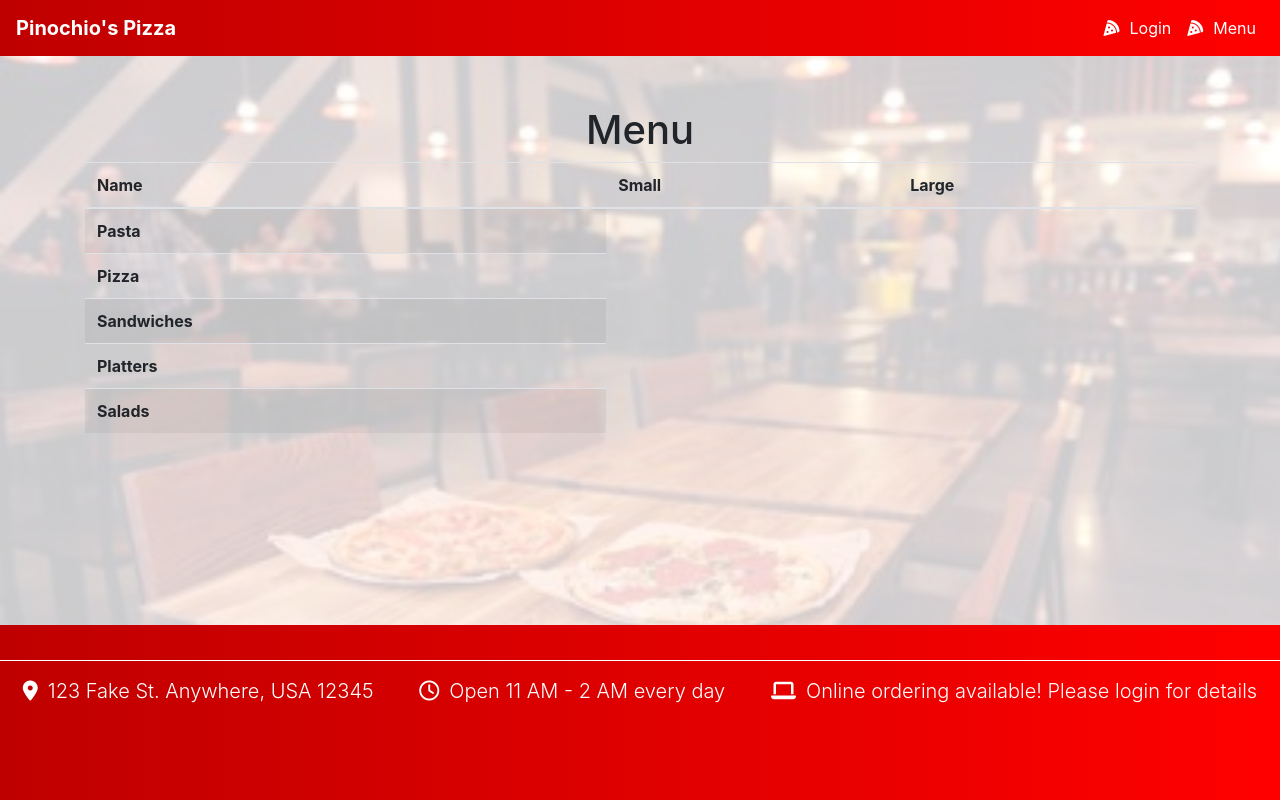
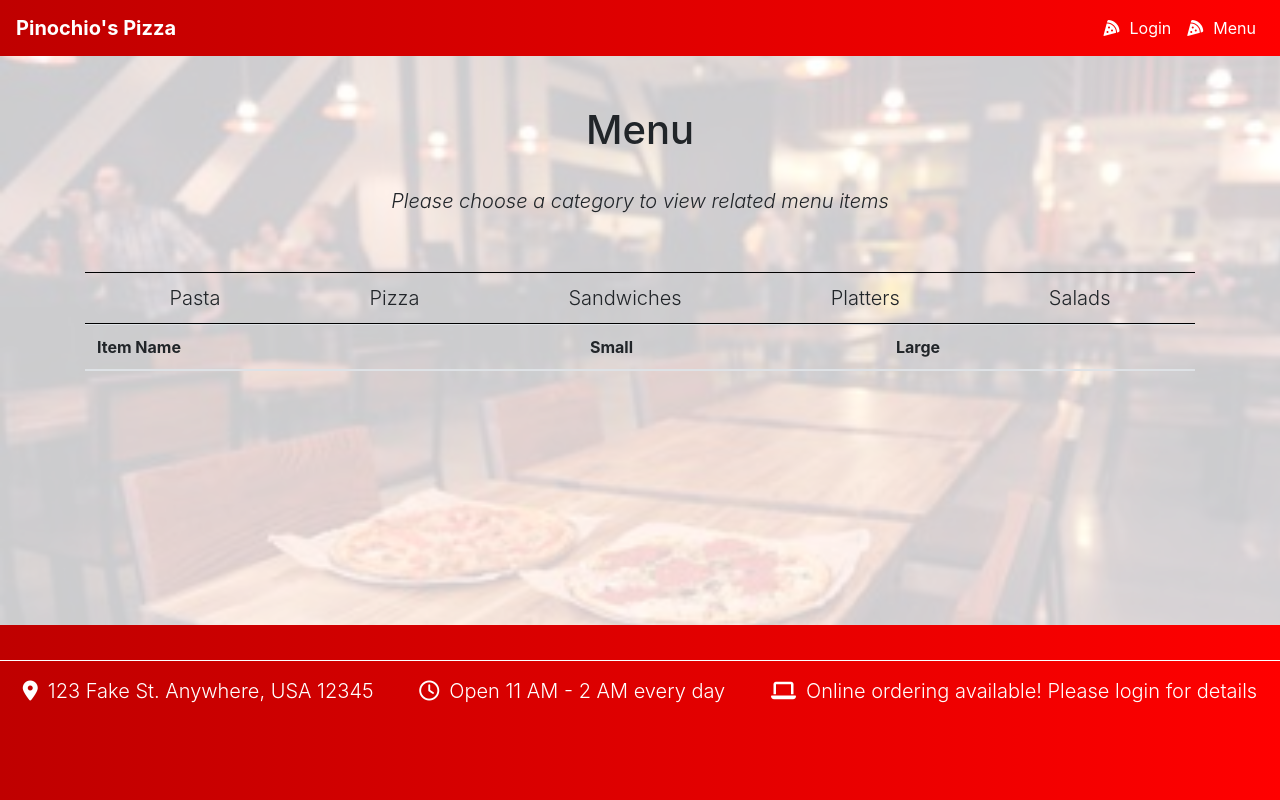
Before and after one commit to jselzer626/Pizza, a Django app: page /createNewOrder in a window 1280 px wide. Run offline with Django 3.2, Linux system fonts and the light colour scheme; data comes from the database, SQL or seed files in the repository; lists and menus that the app fills with data are empty; some libraries are stand-ins or nearby versions.

Commit message:
started to build out menu

```diff
--- a/orders/templates/orders/create.html
+++ b/orders/templates/orders/create.html
@@ -1,5 +1,8 @@
 {% extends 'base.html' %}
 {% load static %}
+{% block staticfile %}
+<script src="{% static 'scripts1.js' %}"></script>
+{% endblock %}
 {% block title %}
 Create Order
 {% endblock %}
@@ -7,32 +10,63 @@ Create Order
 {% block body %}
 <div class="page-header">
   <h1>Menu</h1>
+  <br>
+  <p class="lead"><em>Please choose a category to view related menu items</em></p>
 </div>
-<table class="table table-striped">
+<div class='menuHeader'>
+  {% for category in categories %}
+  <p class="lead" data-section="{{ category }}">{{ category }}</p>
+  {% endfor %}
+</div>
+<table class="table">
   <thead>
     <tr>
-      <th colspan="4">Name</th>
-      <th>Small</th>
-      <th>Large</th>
+    <th colspan="4">Item Name</th>
+    <th>Small</th>
+    <th>Large</th>
     </tr>
   </thead>
   {% for category in categories %}
+  <tbody id="{{ category }}">
+  {% for menuItem in category.menuitem_set.all %}
+    <tr>
+      <td colspan="4">{{ menuItem.name }} {{menuItem.pizzaStyle}}</td>
+      {% if category.name == 'PST' %}
+      <td colspan="2">{{ menuItem.priceSmall }}</td>
+      {% elif category.name == 'SLD' %}
+      <td colspan="2">{{ menuItem.priceSmall }}</td>
+      {% else %}
+      <td>{{ menuItem.priceSmall }}</td>
+      <td>{{ menuItem.priceLarge }}</td>
+    {% endif %}
+    </tr>
+  {% endfor %}
+  </tbody>
+{% endfor %}
+</table>
+
+
+
+
+
+
+
+
+  <!--{% for category in categories %}
   <tr>
-    <th>{{ category }}</th>
+    <th class="specialDisplayCell" colspan = "6">{{ category }}</th>
   </tr>
-  {% for item in menuItems %}
-  {% if menuItem.category == "category" %}
+  {% for menuItem in category.menuitem_set.all %}
   <tr>
     <td colspan="4">{{ menuItem.name }}</td>
     {% if menuItem.priceSmall == menuItem.priceLarge %}
-    <td colspan="2">{{ menuItem.priceSmall }}</td>
+    <td colspan="2" class="specialDisplayPrice">{{ menuItem.priceSmall }}***</td>
     {% else %}
     <td>{{ menuItem.priceSmall }}</td>
     <td>{{ menuItem.priceLarge }}</td>
     {% endif %}
   </tr>
-  {% endif %}
   {% endfor %}
   {% endfor %}
-</table>
+</table>-->
 {% endblock %}
--- a/orders/views.py
+++ b/orders/views.py
@@ -10,7 +10,6 @@ def index(request):
 
 def createNewOrder(request):
     context = {
-        'categories': Category.objects.all(),
-        'menuItems': MenuItem.objects.all()
+        'categories': Category.objects.all()
     }
     return render(request, "orders/create.html", context)
--- /dev/null
+++ b/static/scripts1.js
@@ -0,0 +1,19 @@
+// JS for the order create page
+
+document.addEventListener("DOMContentLoaded", () => {
+    let menuHeader = document.querySelector('.menuHeader')
+
+
+    // ----------------------------------------------------------------------------------------------------------------------------
+    // configure buttons
+    menuHeader.querySelectorAll('p').forEach(button => {
+      button.addEventListener("click", e => {
+        // section names are stored as data attributes in each header label
+        var sectionToDisplay = document.getElementById(`${e.target.dataset.section}`)
+        console.log(sectionToDisplay)
+        sectionToDisplay.classList.add('selected')
+      })
+    })
+
+// end of DOMcontentLoaded
+})
--- a/static/styles.css
+++ b/static/styles.css
@@ -22,7 +22,6 @@ i {
 
 .container {
   min-height: 75vh;
-  overflow: hidden;
   display: block;
   z-index: -1;
 }
@@ -42,6 +41,20 @@ footer > div {
   display: flex;
   flex-flow: row wrap;
   justify-content: space-around;
+}
+
+.menuHeader {
+  padding: 10px;
+  border-top: 1px solid black;
+  border-bottom: 1px solid black;
+  margin-top: 5%;
+  display: flex;
+  flex-flow: row wrap;
+  justify-content: space-around;
+}
+
+.menuHeader p {
+  margin-bottom: 0px;
 }
 
 .userMenu p {
@@ -115,3 +128,11 @@ footer {
 table {
   columns: 6;
 }
+
+tbody {
+  display: none;
+}
+
+.selected {
+  display: block;
+}
--- a/templates/base.html
+++ b/templates/base.html
@@ -9,6 +9,7 @@
     <script src="https://code.jquery.com/jquery-3.3.1.min.js"></script>
     <script src="https://cdnjs.cloudflare.com/ajax/libs/popper.js/1.14.3/umd/popper.min.js"></script>
     <script src="https://maxcdn.bootstrapcdn.com/bootstrap/4.1.3/js/bootstrap.min.js"></script>
+    {% block staticfile %}{% endblock %}
     <title>{% block title %}{% endblock %}</title>
   </head>
   <nav class="navbar navbar-expand-lg">
```
